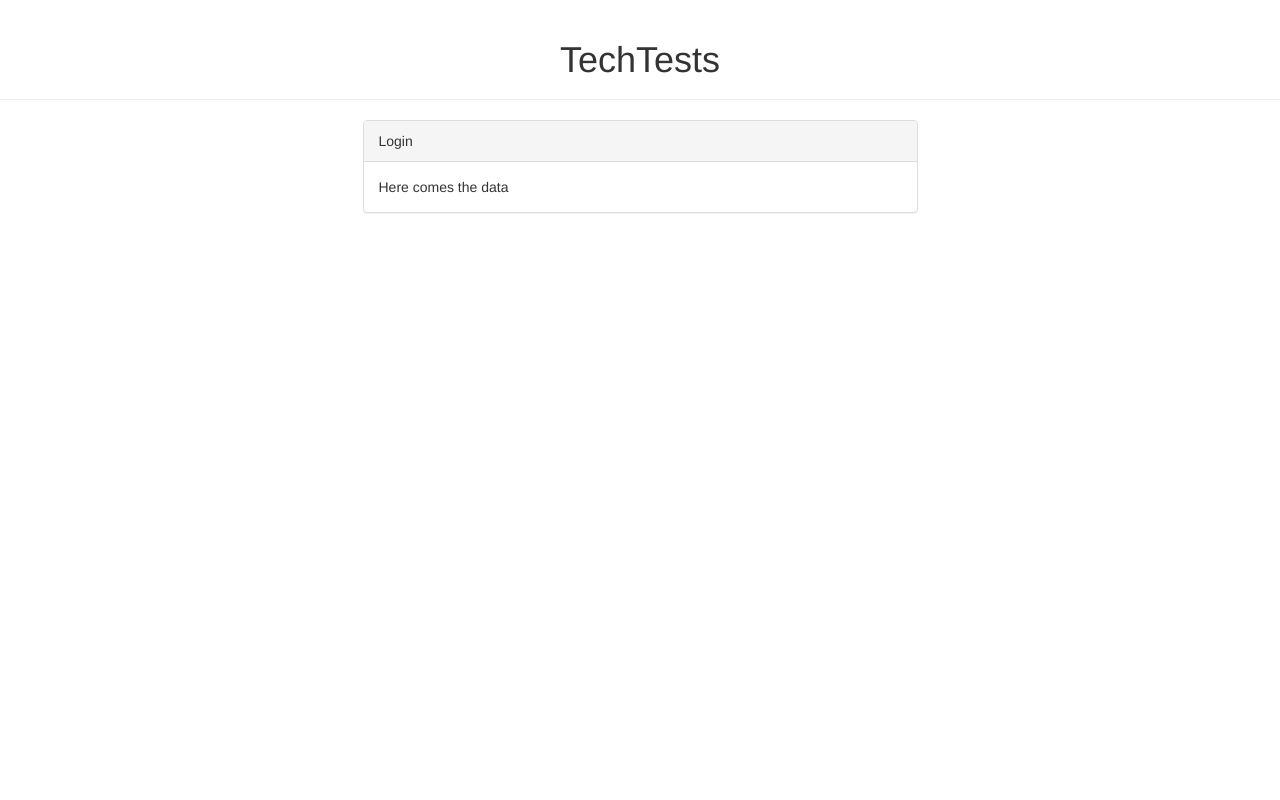
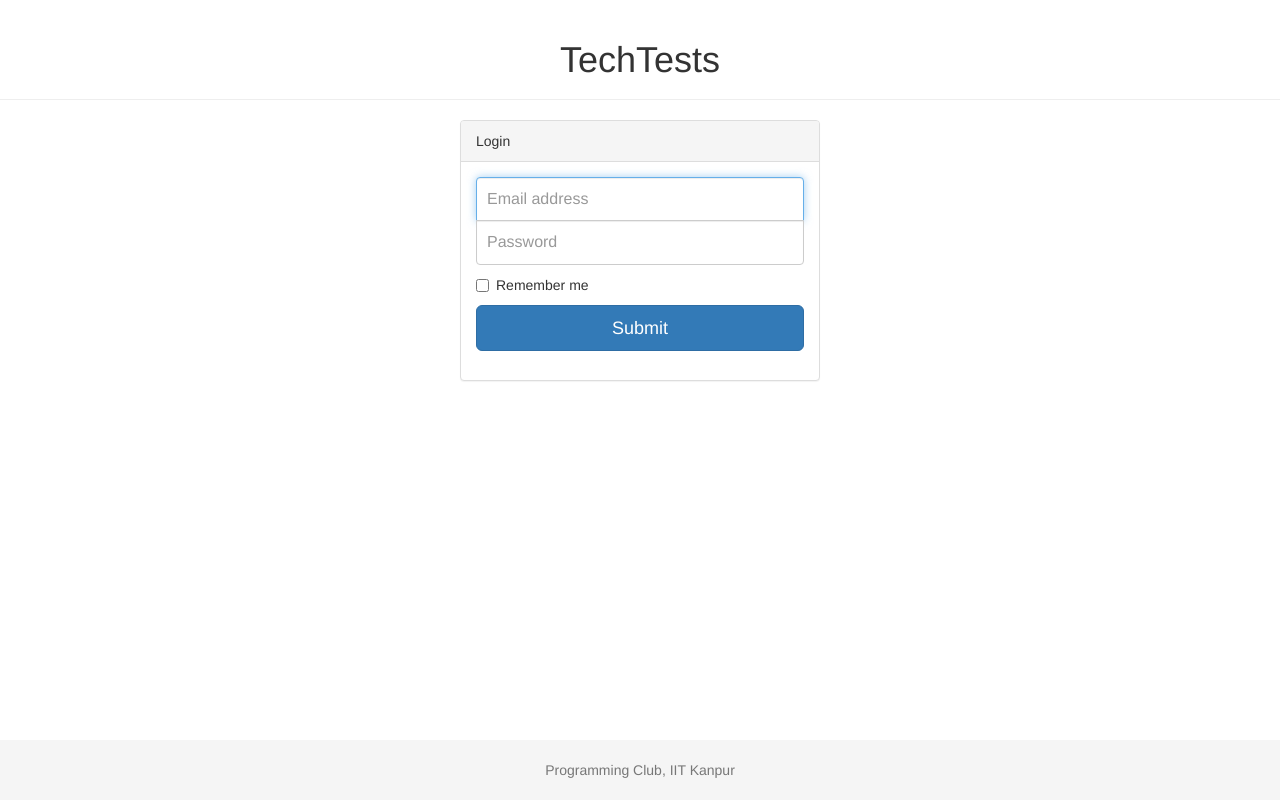
Before and after one commit to pclubiitk/TechTests, a plain HTML site: page Client/login.html in a window 1280 px wide. Drawn offline with nearby package versions, Linux system fonts and the light colour scheme.

Commit message:
This is a combination of 7 commits. Revert "Add frontend for login using ejs" since it is redundant
This reverts commit b043984d04db2ae0f3756e511b30a30128578541.
It is redundant as @harshnarang8 already has contributed something.

Add form to login.html

add footer login.html add user.html basic

update login form with error message

update login.html page layout

remove user.html empty file

add id for inputCheckBox

```diff
--- a/Client/login.html
+++ b/Client/login.html
@@ -6,24 +6,84 @@
         <link rel="stylesheet" href="http://maxcdn.bootstrapcdn.com/bootstrap/3.3.6/css/bootstrap.min.css">
         <script src="https://ajax.googleapis.com/ajax/libs/jquery/1.12.0/jquery.min.js"></script>
         <script src="http://maxcdn.bootstrapcdn.com/bootstrap/3.3.6/js/bootstrap.min.js"></script>
+        <style type="text/css">
+            body {
+              /* Margin bottom by footer height */
+                margin-bottom: 60px;
+            }
+            .footer {
+                position: absolute;
+                bottom: 0;
+                width: 100%;
+                /* Set the fixed height of the footer here */
+                height: 60px;
+                background-color: #f5f5f5;
+            }
+            .footer-para {
+                margin: 20px 0;
+            }
+            .form-signin input[type="email"] {
+                margin-bottom: -1px;
+                border-bottom-right-radius: 0;
+                border-bottom-left-radius: 0;
+            }
+            .form-signin input[type="password"] {
+                margin-bottom: 10px;
+                border-top-left-radius: 0;
+                border-top-right-radius: 0;
+            }
+            .form-signin .form-control {
+                position: relative;
+                height: auto;
+                -webkit-box-sizing: border-box;
+                   -moz-box-sizing: border-box;
+                        box-sizing: border-box;
+                padding: 10px;
+                font-size: 16px;
+            }
+        </style>
     </head>
     <body>
         <div class="page-header">
-           <center><h1>TechTests</h1></center>
+            <center><h1>TechTests</h1></center>
         </div>
         <div class="container">
             <div class="row">
-                <div class="col-sm-3">
+                <div class="col-sm-3 col-lg-4">
                 </div>
-                <div class="col-xs-12 col-sm-6">
+                <div class="col-xs-12 col-sm-6 col-lg-4">
                     <div class="panel panel-default">
                         <div class="panel-heading">Login</div>
                         <div class="panel-body">
-                            Here comes the data
+                            <form method="POST" class="form-signin">
+                                <label for="inputEmail" class="sr-only">Email address</label>
+                                <input type="email" id="inputEmail" class="form-control" placeholder="Email address" required autofocus>
+                                <label for="inputPassword" class="sr-only">Password</label>
+                                <input type="password" id="inputPassword" class="form-control" placeholder="Password" required>
+                                <div class="checkbox">
+                                    <label>
+                                        <input type="checkbox" value="remember-me" id="inputCheckBox"> Remember me
+                                    </label>
+                                </div>
+                                <button type="submit" class="btn btn-primary btn-block btn-lg">Submit</button>
+                                <div id="flashMessage">
+                                </div>
+                            </form>
+                            <script>
+                                if (message.length > 0) {
+                                    Document.getElementById("flashMessage").class = "alert alert-danger";
+                                    Document.getElementById("flashMessage").innerHTML = message;
+                                }
+                            </script>
                         </div>
                     </div>
                 </div>
             </div>
         </div>
+        <footer class="footer">
+            <div class="container">
+                <center><p class="text-muted footer-para">Programming Club, IIT Kanpur</p></center>
+            </div>
+        </footer>
     </body>
 </html>
--- a/Server/app.js
+++ b/Server/app.js
@@ -37,8 +37,7 @@
 app.use(passport.initialize());
 app.use(passport.session());
 app.use(flash());
-app.set('view engine', 'ejs');
-app.set('views', __dirname + '/../Client/');
+
 // Setup routes
 app.use('/', routes);
 
--- a/Server/package.json
+++ b/Server/package.json
@@ -11,7 +11,6 @@
     "connect-flash": "^0.1.1",
     "cookie-parser": "*",
     "debug": "~2.2.0",
-    "ejs": "^2.5.1",
     "eslint": "*",
     "express": "4.12.4",
     "express-session": "*",
--- a/Server/passport.js
+++ b/Server/passport.js
@@ -22,7 +22,7 @@
         });
     });
 
-    // Defining a strategy for authentication and login
+    // Definning a strategy for authentication and login
     passport.use('local-signin', new LocalStrategy({
         usernameField: 'email',
         passwordField: 'password',
```
Also changed, not shown: Client/login.ejs (deleted, +0 -55 lines), Client/profile.ejs (deleted, +0 -32 lines), Server/router.js (+4 -10 lines).
